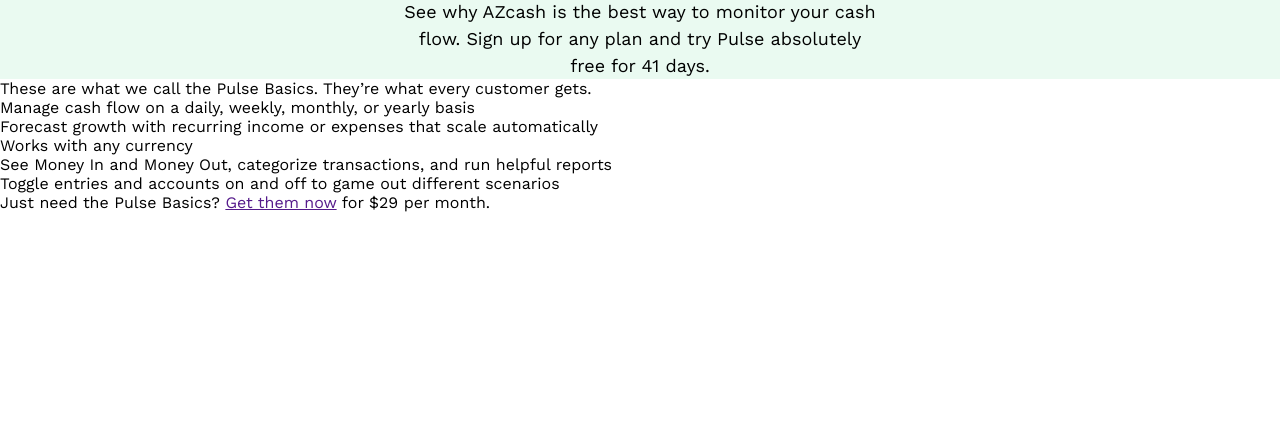
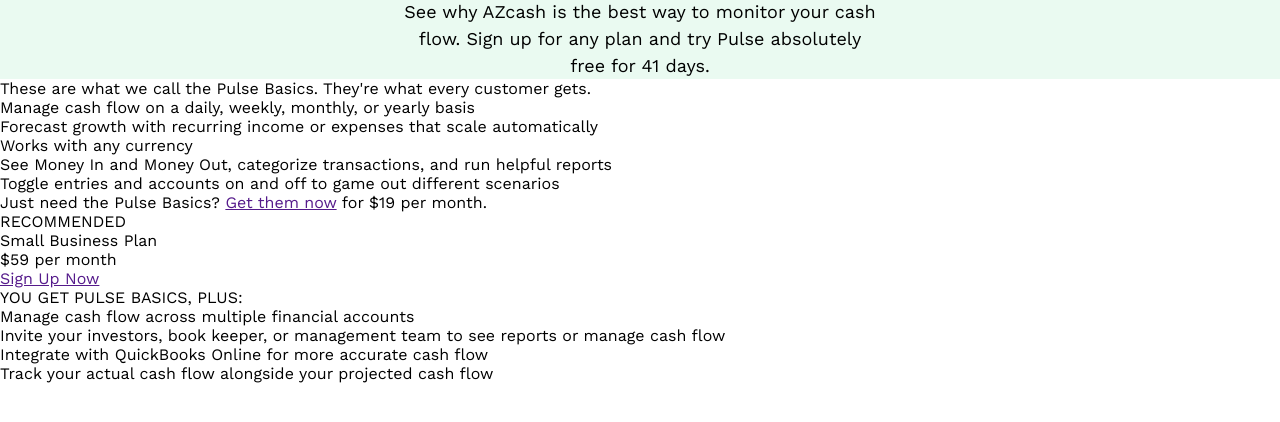
Before and after one commit to azizbelkhouja/Pricing-page, a plain HTML site: page index.html in a window 1280 px wide. Shown: the part 300-722 px from the top of the page. Drawn offline with nearby package versions, Linux system fonts and the light colour scheme.

Commit message:
second pricing card

```diff
--- a/index.html
+++ b/index.html
@@ -35,7 +35,7 @@
 
         <div class="pricing cards">
             <div>
-                <p>These are what we call the Pulse Basics. They’re what every customer gets.</p>
+                <p>These are what we call the Pulse Basics. They're what every customer gets.</p>
                 <ul>
                     <li>Manage cash flow on a daily, weekly, monthly, or yearly basis</li>
                     <li>Forecast growth with recurring income or expenses that scale automatically</li>
@@ -44,10 +44,21 @@
                     <li>Toggle entries and accounts on and off to game out different scenarios</li>
                 </ul>
                 <p>Just need the Pulse Basics?
-                    <a href="">Get them now</a> for $29 per month.</p>
+                    <a href="">Get them now</a> for $19 per month.</p>
             </div>
 
             <div>
+                <p>RECOMMENDED</p>
+                <p>Small Business Plan</p>
+                <p>$59 per month</p>
+                <a href="">Sign Up Now</a>
+                <p>YOU GET PULSE BASICS, PLUS:</p>
+                <ul>
+                    <li>Manage cash flow across multiple financial accounts</li>
+                    <li>Invite your investors, book keeper, or management team to see reports or manage cash flow</li>
+                    <li>Integrate with QuickBooks Online for more accurate cash flow</li>
+                    <li>Track your actual cash flow alongside your projected cash flow</li>
+                </ul>
 
             </div>
 
```
